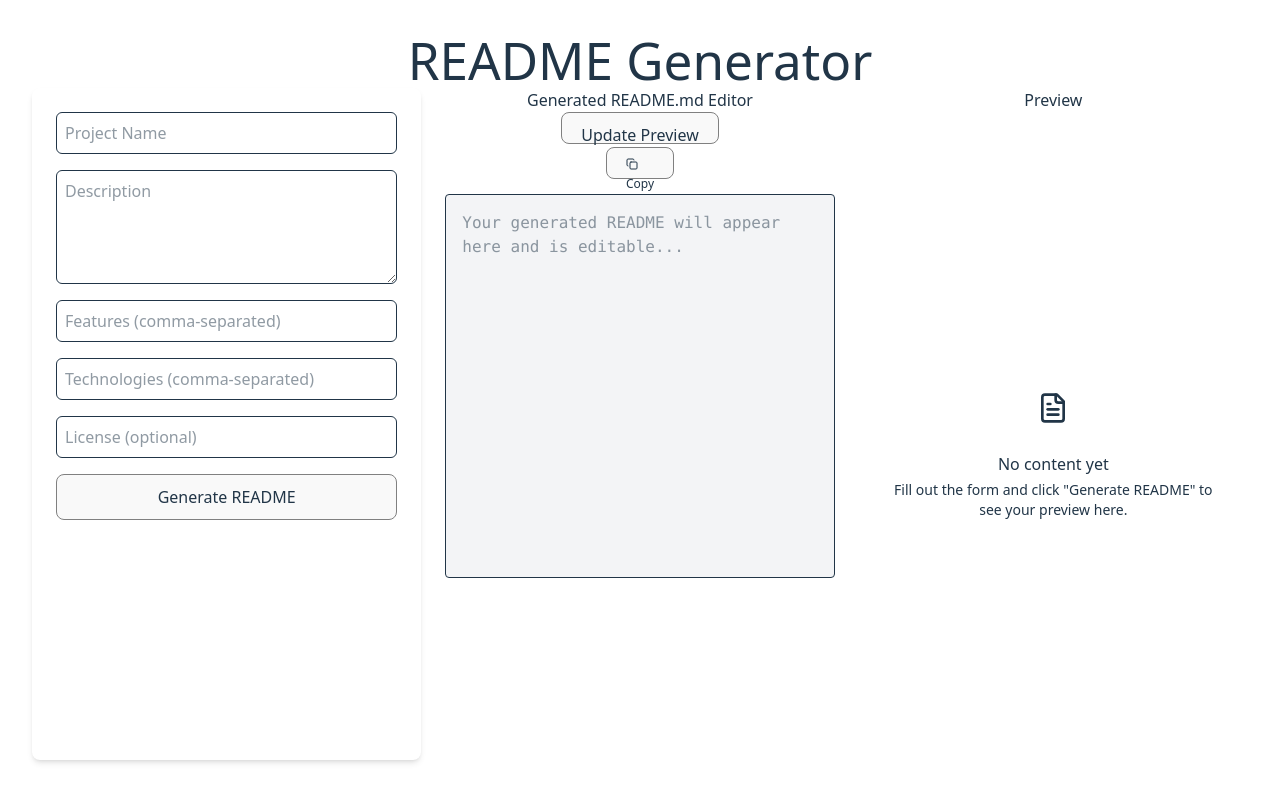
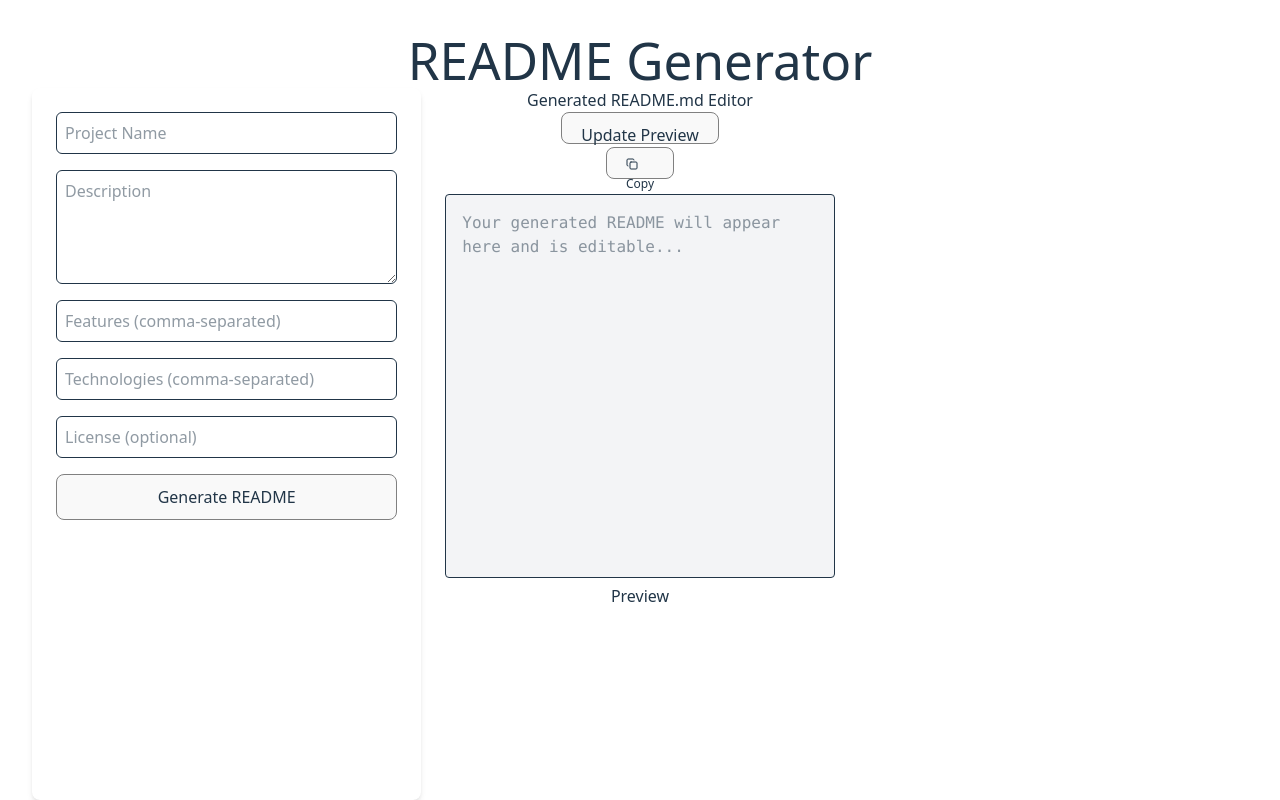
Before and after one commit to jynxxxxx/READme_generator, a React (Vite) app in the folder frontend/: page / in a window 1280 px wide. Shown: the top 800 px of the page. Built offline with nearby package versions, Linux system fonts and the light colour scheme.

Commit message:
remove unnecessary code block

```diff
--- a/frontend/src/App.tsx
+++ b/frontend/src/App.tsx
@@ -159,12 +159,6 @@ function App() {
               className="w-full h-96 p-4 border rounded resize-none font-mono bg-gray-100 whitespace-pre-wrap break-words overflow-auto"
               placeholder="Your generated README will appear here and is editable..."
             />
-            {/* <pre className="w-full whitespace-pre-wrap break-words p-4 text-left">
-              <code>{readme}</code>
-            </pre> */}
-          </div>
-
-          <div>
             <h2>Preview</h2>
             {readme ? (
               <div className="w-full whitespace-pre-wrap break-words p-4 text-left prose prose-sm">
```
